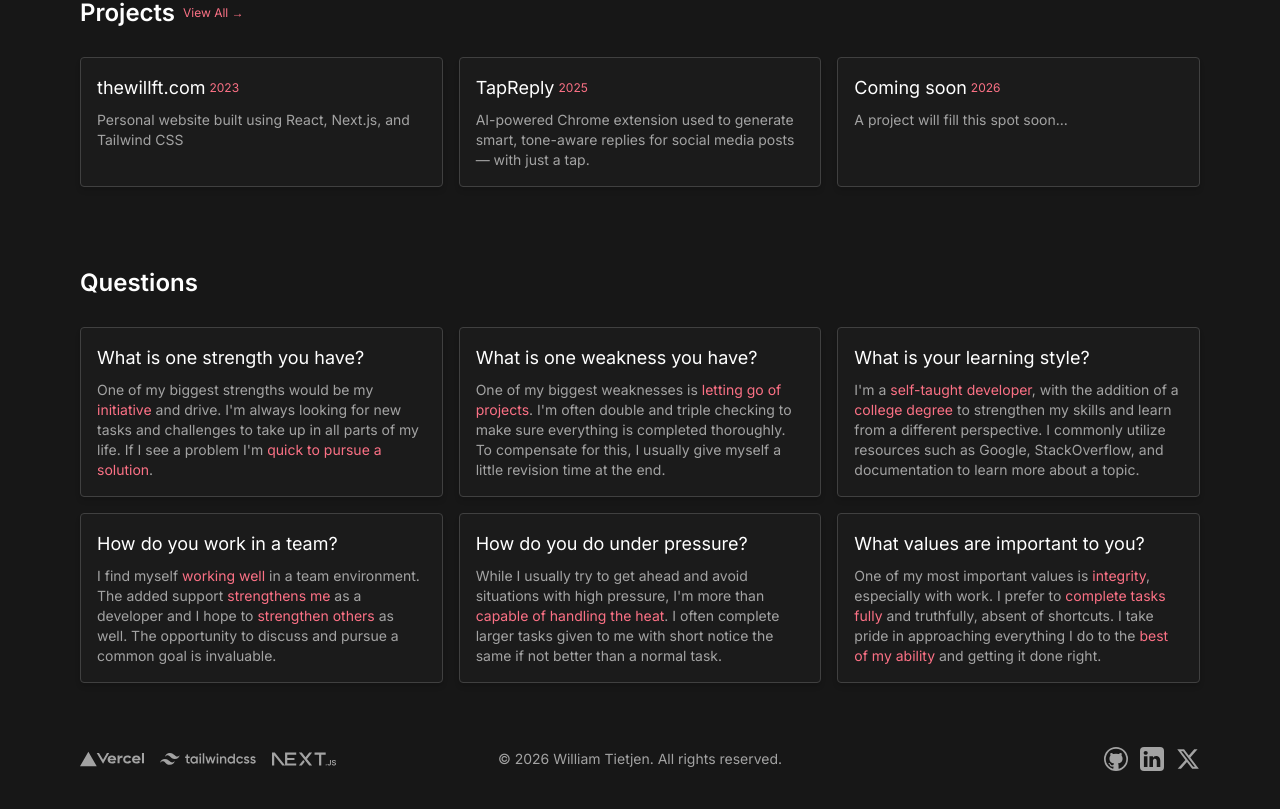
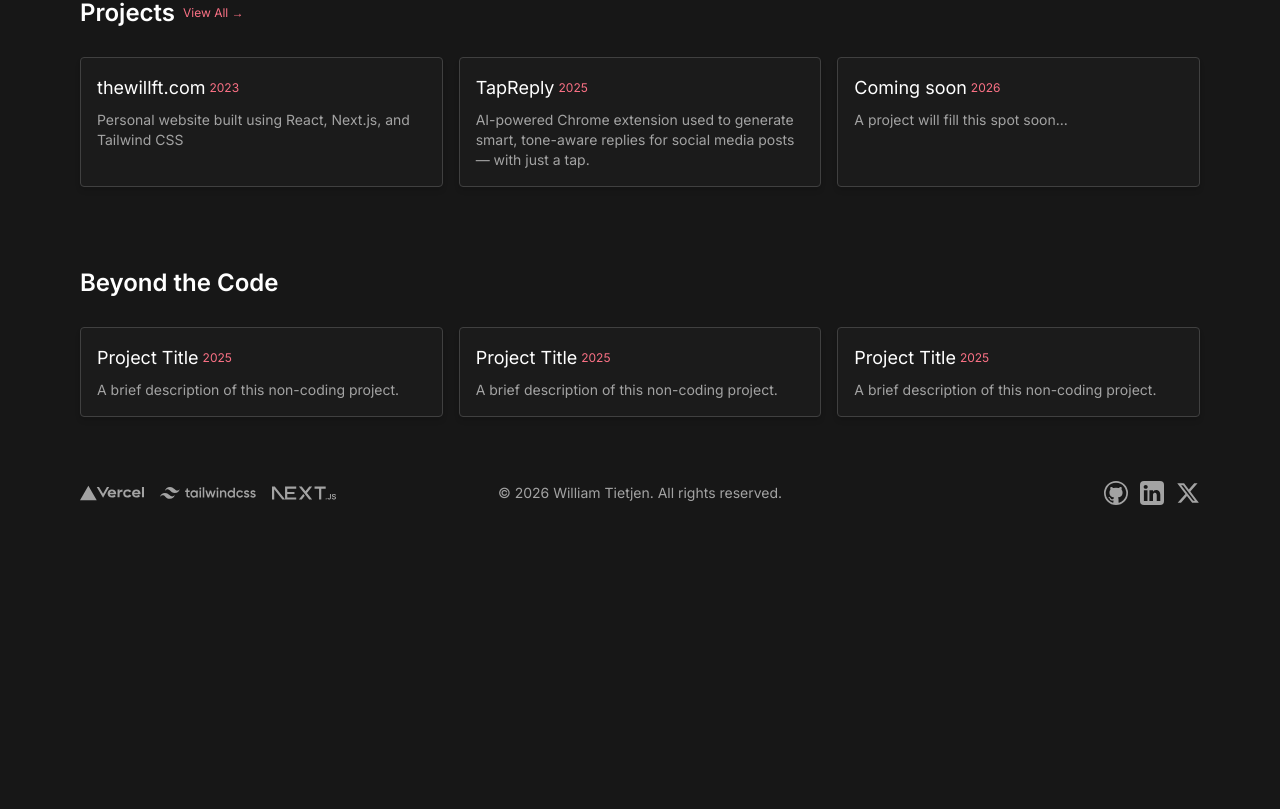
Before and after one commit to thewillft/thewillft.com, a Next.js app: page / in a window 1280 px wide. Shown: the part 603-1412 px from the top of the page. After the commit the page ends 1148 px from the top, so only its background shows below. Built offline with nearby package versions, Linux system fonts and the light colour scheme.

Commit message:
replace "Questions" w/ "Beyond the Code" on home page

```diff
--- a/src/app/page.js
+++ b/src/app/page.js
@@ -1,12 +1,11 @@
 import Image from 'next/image';
 import Link from 'next/link';
 
-import Card from '@/components/card';
 import Highlighter from '@/components/highlighter';
 import ProjectGrid from '@/components/projectgrid';
 
 import { projects } from '@/data/projects';
-import { questions } from '@/data/questions';
+import { beyondProjects } from '@/data/beyond-projects';
 
 export default function Home() {
 	return (
@@ -45,21 +44,11 @@ export default function Home() {
 				</div>
 				<ProjectGrid projects={projects} />
 			</section>
-			<section className="questions mt-16 lg:mt-20">
+			<section className="beyond-the-code mt-16 lg:mt-20">
 				<div className="flex items-center mb-7">
-					<h1 className="text-2xl font-semibold mr-2">Questions</h1>
+					<h1 className="text-2xl font-semibold mr-2">Beyond the Code</h1>
 				</div>
-				<div className="grid gap-4 grid-cols-1 lg:grid-cols-3">
-					{questions.map((question, i) => (
-						<Card
-							key={i}
-							title={question.question}
-							description={
-								<Highlighter string={question.answer} substrings={question.highlights} />
-							}
-						/>
-					))}
-				</div>
+				<ProjectGrid projects={beyondProjects} />
 			</section>
 		</main>
 	);
--- a/src/components/projectgrid.js
+++ b/src/components/projectgrid.js
@@ -5,7 +5,12 @@ export default function ProjectGrid({ projects }) {
 		<div className="grid gap-4 grid-cols-1 lg:grid-cols-3">
 			{projects.map((project, i) => {
 				const card = (
-					<Card title={project.title} subtitle={project.year} description={project.description} />
+					<Card
+						title={project.title}
+						subtitle={project.year}
+						description={project.description}
+						image={project.image}
+					/>
 				);
 
 				return project.url ? (
--- /dev/null
+++ b/src/data/beyond-projects.js
@@ -0,0 +1,23 @@
+export const beyondProjects = [
+	{
+		title: 'Project Title',
+		description: 'A brief description of this non-coding project.',
+		year: '2025',
+		url: '',
+		image: '',
+	},
+	{
+		title: 'Project Title',
+		description: 'A brief description of this non-coding project.',
+		year: '2025',
+		url: '',
+		image: '',
+	},
+	{
+		title: 'Project Title',
+		description: 'A brief description of this non-coding project.',
+		year: '2025',
+		url: '',
+		image: '',
+	},
+];
```
